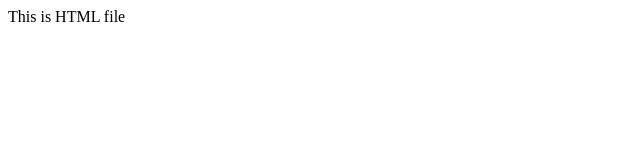
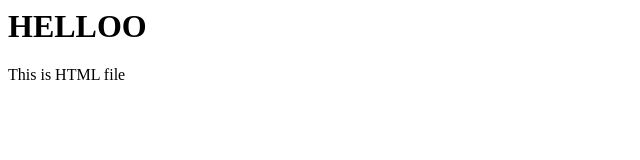
Before and after one commit to smarty-sachin07/WORKSPACE, a plain HTML site: page index.html in a window 1280 px wide. Shown: the whole page, without its empty margins (0-640 px from the left). Drawn offline with Linux system fonts and the light colour scheme.

Commit message:
updating files

```diff
--- a/index.html
+++ b/index.html
@@ -1 +1,2 @@
+<h1>HELLOO </h1>
 <p>This is HTML file</p>
```
Also changed, not shown: index2.html (added, +1 -0 lines).
